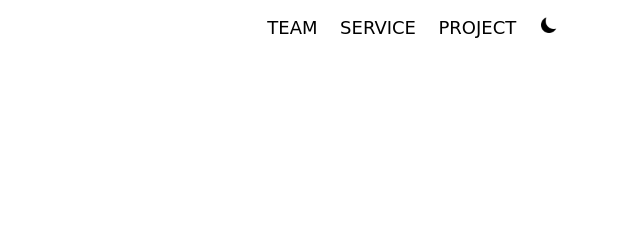
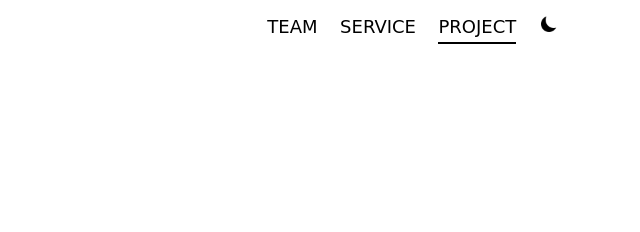
Before and after one commit to oishen/kim, a plain HTML site: page project.html in a window 1280 px wide. Shown: the top 232 px of the page, 640-1280 px from the left. Drawn offline with nearby package versions, Linux system fonts and the light colour scheme.

Commit message:
Update project.css

```diff
--- a/project.css
+++ b/project.css
@@ -56,6 +56,12 @@ body::-webkit-scrollbar {
 }
 .nav-item a:hover::after{
     width: 100%;
+}
+.nav-item:nth-child(3) a:hover::after{
+    width: 0;
+}
+.nav-item:nth-child(3) a{
+    border-bottom: 2px solid var(--second-color);
 }
 #icon, #icon1{
     width: 20px;
```
